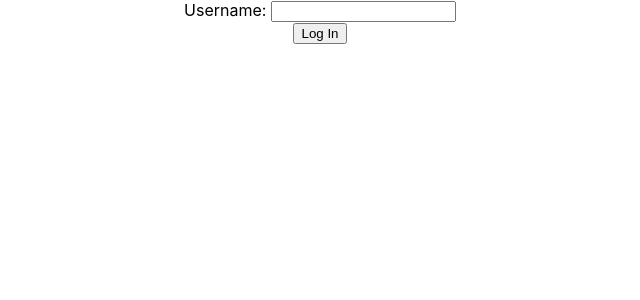
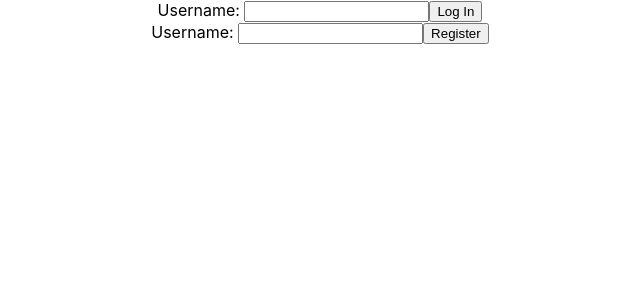
Before and after one commit to Jflinchum/timeclock, a React (Create React App) app: page / in a window 1280 px wide. Shown: the top 300 px of the page, without its empty margins (320-960 px from the left). Built offline with nearby package versions, Linux system fonts and the light colour scheme.

Commit message:
Added register button. Changed app.js to server.js. Removed a lot of fluff from create-react-app.

```diff
--- a/package.json
+++ b/package.json
@@ -4,7 +4,7 @@
   "main": "index.js",
   "scripts": {
     "start": "react-scripts start",
-    "start-server": "node app.js",
+    "start-server": "node server.js",
     "start-app": "npm start"
   },
   "repository": {
--- a/public/index.html
+++ b/public/index.html
@@ -2,22 +2,6 @@
 <html lang="en">
   <head>
     <meta charset="utf-8">
-    <meta name="viewport" content="width=device-width, initial-scale=1, shrink-to-fit=no">
-    <meta name="theme-color" content="#000000">
-    <!--
-      manifest.json provides metadata used when your web app is added to the
-      homescreen on Android. See https://developers.google.com/web/fundamentals/web-app-manifest/
-    -->
-    <link rel="manifest" href="%PUBLIC_URL%/manifest.json">
-    <!--
-      Notice the use of %PUBLIC_URL% in the tags above.
-      It will be replaced with the URL of the `public` folder during the build.
-      Only files inside the `public` folder can be referenced from the HTML.
-
-      Unlike "/favicon.ico" or "favicon.ico", "%PUBLIC_URL%/favicon.ico" will
-      work correctly both with client-side routing and a non-root public URL.
-      Learn how to configure a non-root public URL by running `npm run build`.
-    -->
     <title>React App</title>
   </head>
   <body>
--- a/src/Views/Home/Home.js
+++ b/src/Views/Home/Home.js
@@ -6,18 +6,21 @@ class Home extends Component {
   constructor(props) {
     super(props);
     this.state = {
-      value: ''
+      login: '',
+      register: ''
     }
 
-    this.handleChange = this.handleChange.bind(this);
-    this.handleSubmit = this.handleSubmit.bind(this);
+    this.handleLoginChange = this.handleLoginChange.bind(this);
+    this.handleLogin = this.handleLogin.bind(this);
+    this.handleRegisterChange = this.handleRegisterChange.bind(this);
+    this.handleRegister = this.handleRegister.bind(this);
   }
 
-  handleChange(event) {
-    this.setState({value: event.target.value});
+  handleLoginChange(event) {
+    this.setState({login: event.target.value});
   }
 
-  handleSubmit(event) {
+  handleLogin(event) {
     event.preventDefault();
     this.props.history.push({
       pathname: '/times',
@@ -27,16 +30,36 @@ class Home extends Component {
     });
   }
 
+  handleRegisterChange(event) {
+    this.setState({login: event.target.value});
+  }
+
+  handleRegister(event) {
+    event.preventDefault();
+    this.props.history.push({
+      pathname: '/times',
+      state: {
+        uid: this.state.value
+      }
+    });
+  }
+
+
   render () {
       return (
         <div id='container'>
-          <form id="loginForm" onSubmit={this.handleSubmit}>
+          <form id="loginForm" onSubmit={this.handleLogin}>
             <div>
-              <div>
-                <label htmlFor="uName"> Username: </label>
-                <input required type="text" id="uName" onChange={this.handleChange}/>
-              </div>
+              <label htmlFor="loginUID"> Username: </label>
+              <input required type="text" id="loginUID" onChange={this.handleLoginChange}/>
               <input type="submit" value="Log In" id="loginButton"/>
+            </div>
+          </form>
+          <form id="registerForm" onSubmit={this.handleRegister}>
+            <div>
+              <label htmlFor="registerUID"> Username: </label>
+              <input required type="text" id="registerUID" onChange={this.handleRegisterChange}/>
+              <input type="submit" value="Register" id="register"/>
             </div>
           </form>
         </div>
```
Also changed, not shown: public/manifest.json (deleted), server.js (renamed from app.js).
